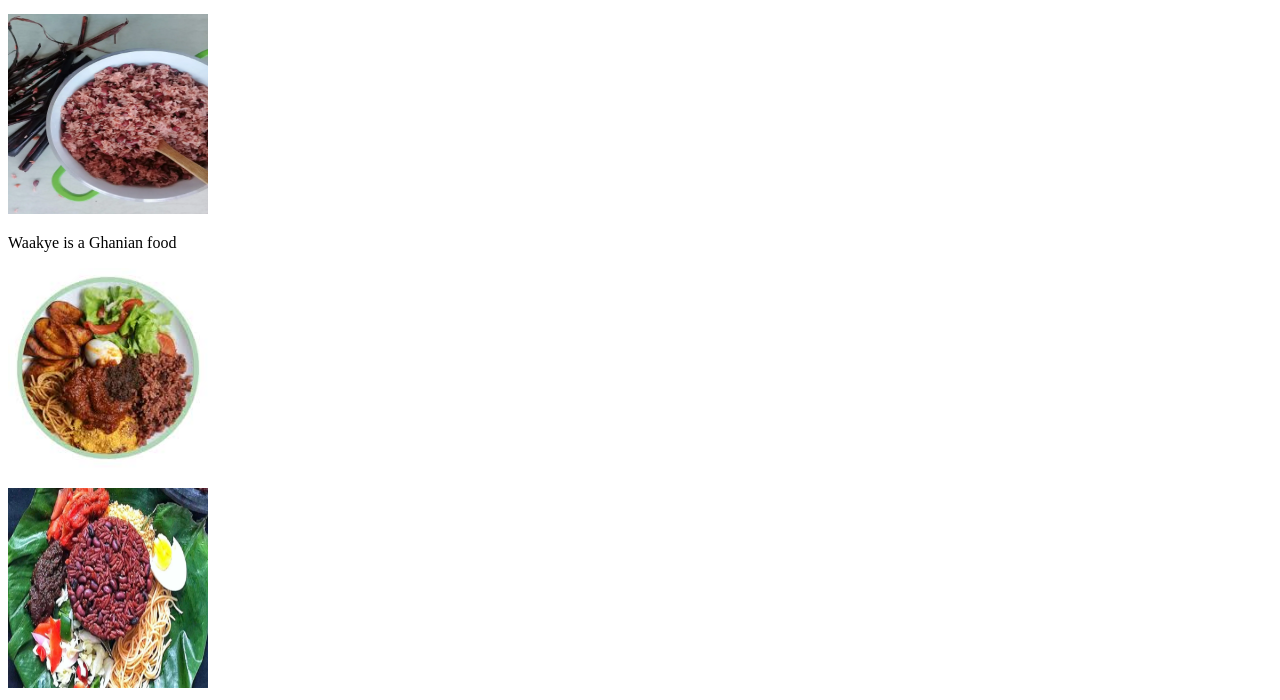
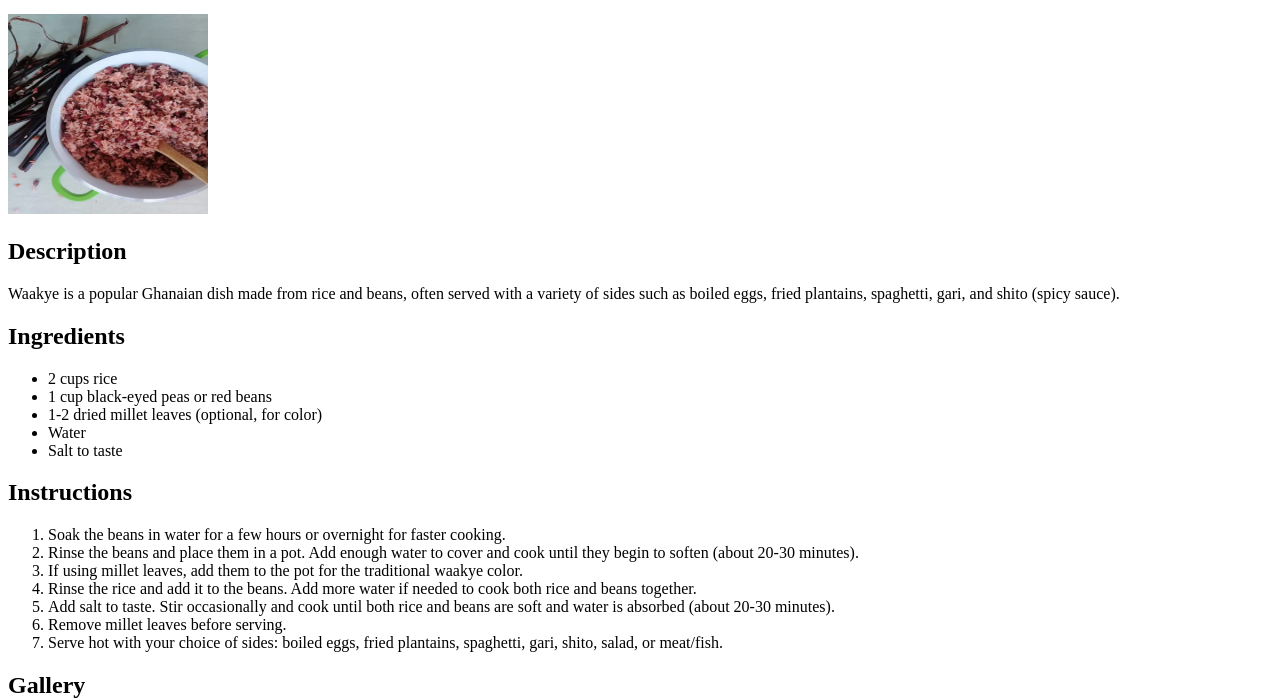
Before and after one commit to nuelwhite/odin-recipes, a plain HTML site: page recipes/waakye.html in a window 1280 px wide. Shown: the part 100-800 px from the top of the page. Drawn offline with Linux system fonts and the light colour scheme.

Commit message:
Add waakye recipe content to waakye.html

```diff
--- a/recipes/waakye.html
+++ b/recipes/waakye.html
@@ -7,19 +7,30 @@
 </head>
 <body>
     <h1>Waakye Recipe</h1>
-
-    <a href="../index.html">Home</a></p>
-    <p>
-    <img src="images/waakye_1.webp" alt="cooked waakye" style="width:200px;height:200px;">
-
-    <p>
-        Waakye is a Ghanian food
-    </p>
-
-    <p>
-    <img src="images/waakye_2.jpeg" alt="waakye with sides" style="width:200px;height:200px;"></p>
-
-    <p>
-    <img src="images/waakye_3.webp" alt="waakye with egg" style="width:200px;height:200px;"></p>
+    <a href="../index.html">Home</a>
+    <p><img src="images/waakye_1.webp" alt="cooked waakye" style="width:200px;height:200px;"></p>
+    <h2>Description</h2>
+    <p>Waakye is a popular Ghanaian dish made from rice and beans, often served with a variety of sides such as boiled eggs, fried plantains, spaghetti, gari, and shito (spicy sauce).</p>
+    <h2>Ingredients</h2>
+    <ul>
+        <li>2 cups rice</li>
+        <li>1 cup black-eyed peas or red beans</li>
+        <li>1-2 dried millet leaves (optional, for color)</li>
+        <li>Water</li>
+        <li>Salt to taste</li>
+    </ul>
+    <h2>Instructions</h2>
+    <ol>
+        <li>Soak the beans in water for a few hours or overnight for faster cooking.</li>
+        <li>Rinse the beans and place them in a pot. Add enough water to cover and cook until they begin to soften (about 20-30 minutes).</li>
+        <li>If using millet leaves, add them to the pot for the traditional waakye color.</li>
+        <li>Rinse the rice and add it to the beans. Add more water if needed to cook both rice and beans together.</li>
+        <li>Add salt to taste. Stir occasionally and cook until both rice and beans are soft and water is absorbed (about 20-30 minutes).</li>
+        <li>Remove millet leaves before serving.</li>
+        <li>Serve hot with your choice of sides: boiled eggs, fried plantains, spaghetti, gari, shito, salad, or meat/fish.</li>
+    </ol>
+    <h2>Gallery</h2>
+    <p><img src="images/waakye_2.jpeg" alt="waakye with sides" style="width:200px;height:200px;"></p>
+    <p><img src="images/waakye_3.webp" alt="waakye with egg" style="width:200px;height:200px;"></p>
 </body>
 </html>
```
